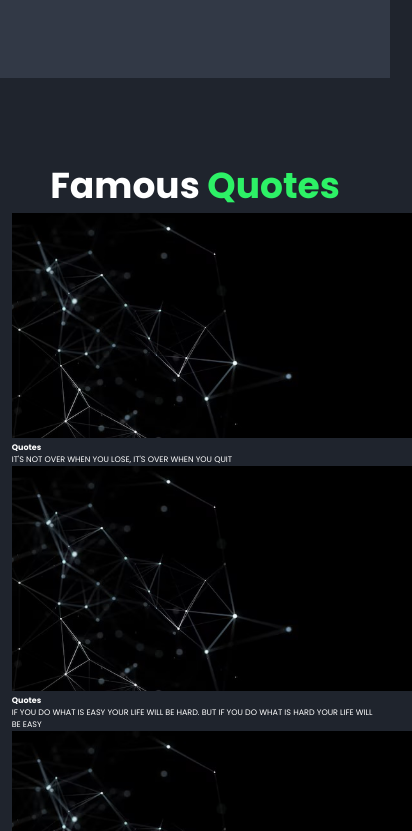
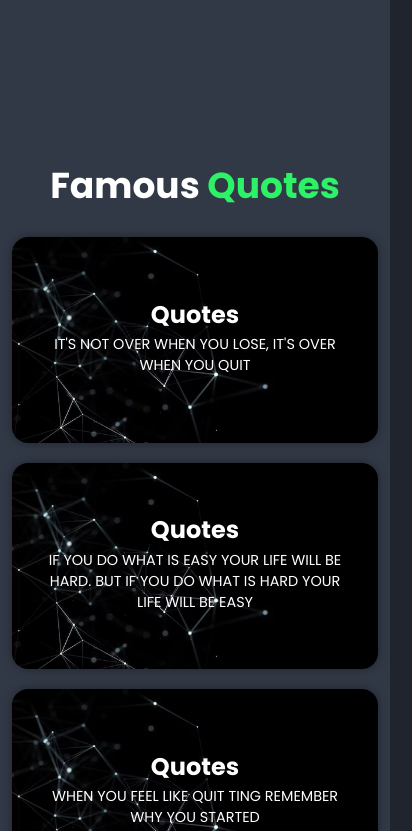
Before and after one commit to Dararoot/dara.github.io, a plain HTML site: page index.html in a window 390 px wide. Shown: the part 1662-2493 px from the top of the page, 412 px wide, since content can reach past the window. Drawn offline with nearby package versions, Linux system fonts and the light colour scheme.

Commit message:
Update style.css
Signed-off-by: Dararoot <128970069+Dararoot@users.noreply.github.com>

```diff
--- a/style.css
+++ b/style.css
@@ -176,6 +176,60 @@ span{
     font-size: 1.6rem;
     margin: 2rem 0 3rem;
 }
+.portfolio{
+  background: var(--second-bg-color);
+}
+.portfolio h2{
+    margin-bottom: 4rem;
+}
+.portfolio-container{
+    display: grid;
+    grid-template-columns: repeat(3, 1fr);
+    align-items: center;
+    gap: 2.5rem;
+}
+
+.portfolio-container .portfolio-box{
+    position: relative;
+    border-radius: 2rem;
+    box-shadow: 0 0 1rem var(--bg-color);
+    overflow: hidden;
+    display: flex;
+}
+.portfolio-box img{
+    width: 100%;
+    transition: .5s ease;
+}
+.portfolio-box:hover img{
+    transform: scale(1.1);
+}
+
+.portfolio-box .portfolio-layer{
+    position: absolute;
+    bottom: 0;
+    left: 0;
+    width: 100%;
+    height: 100%;
+    background: linear-gradient(rgba(0,0,0, .1) var(--main-color));
+    display: flex;
+    justify-content: center;
+    align-items: center;
+    flex-direction: column;
+    text-align: center;
+    padding: 0 4rem;
+
+
+}
+
+.portfolio-layer h4{
+    font-size: 3rem;
+}
+.portfolio-layer p{
+    font-size: 1.8rem;
+    margin: .3rem 0 1rem;
+
+}
+
 
 .services h2{
  margin-bottom: 5rem;
@@ -213,6 +267,8 @@ span{
     font-size: 1rem;
     margin: 1rem 0 3rem;
 }
+
+
 .contact h2{
     margin-bottom: 3rem;
 
@@ -299,8 +355,14 @@ span{
     .services{
         padding-bottom: 7rem;
     }
+    .portfolio{
+        padding-bottom: 7rem;
+    }
     .contact{
         min-height: auto;
+    }
+    .portfolio{
+        padding-bottom: 2rem;
     }
     .footer{
         padding: 2rem 3%;
@@ -351,6 +413,17 @@ span{
     .services h2{
         margin-bottom: 3rem;
     }
+    .portfolio h2{
+        margin-bottom: 3rem;
+    }
+    .portfolio-container{
+        grid-template-columns: repeat(2, 1fr);
+    }
+    @media (max-width: 617px){
+        .portfolio-container{
+            grid-template-columns: 1fr;
+        }
+    }
 
 }
 @media (max-width: 450px){
```
